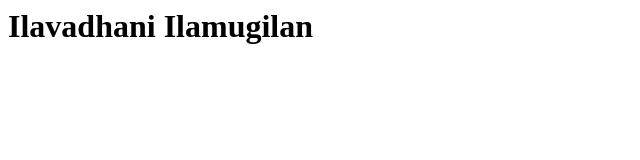
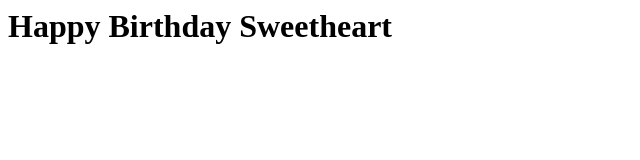
Before and after one commit to elangobala/ilavadhani, a plain HTML site: page index.html in a window 1280 px wide. Shown: the whole page, without its empty margins (0-640 px from the left). Drawn offline with Linux system fonts and the light colour scheme.

Commit message:
Add files via upload

```diff
--- a/index.html
+++ b/index.html
@@ -3,7 +3,7 @@
 
 <H1>
 
-Ilavadhani Ilamugilan
+Happy Birthday Sweetheart
 
 <H1>
 
```
